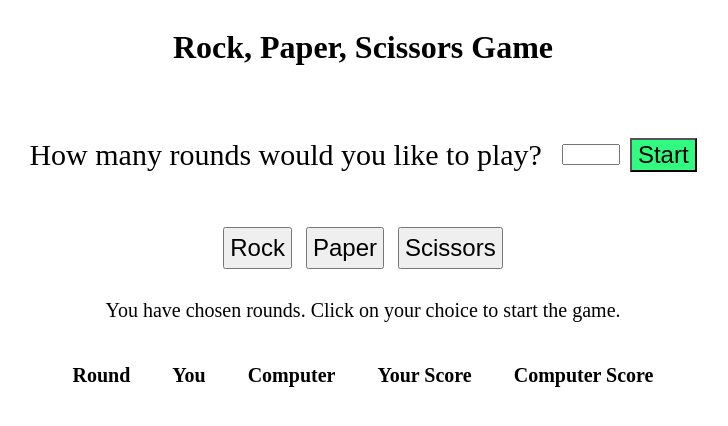
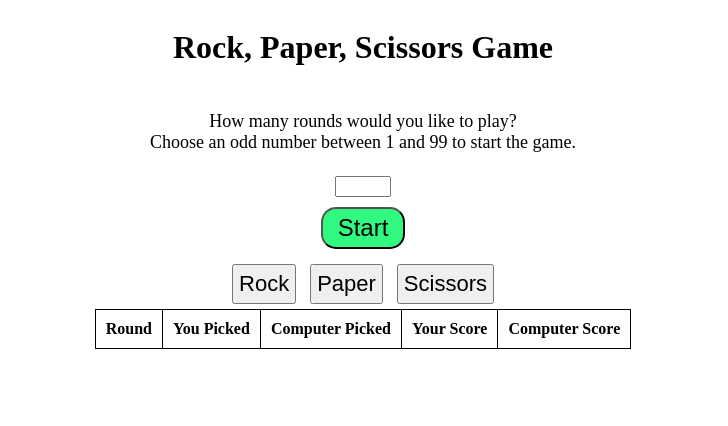
Before and after one commit to Git-Will-Hunting/RPS-game, a plain HTML site: page index.html in a window 1280 px wide. Both pictures are taken after a click on the button "Start". Shown: the whole page, without its empty margins (277-1005 px from the left). Drawn offline with Linux system fonts and the light colour scheme.

Commit message:
Cleaned error messages and logging

```diff
--- a/RPS.js
+++ b/RPS.js
@@ -4,7 +4,7 @@ const options = document.querySelectorAll('.options > button');
 const startBtn = document.querySelector('.start');
 const roundsEntry = document.querySelector('.rounds > input');
 const scoresTable = document.querySelector('.scores');
-const msgText = document.querySelector('.message > p');
+const msgText = document.querySelector('.message');
 
 // set required variables
 let roundsPlayed = 0;
@@ -34,9 +34,12 @@ function getComputerChoice() {
 function updateTable() {
     scores.push([roundsPlayed, userChoice, computerChoice, userScore, computerScore]);
     scoresTable.innerHTML = '';
-    scoresTable.innerHTML = '<tr><th>Round</th><th>You</th><th>Computer</th><th>Your Score</th><th>Computer Score</th></tr>';
+    scoresTable.innerHTML = `<tr><th>Round</th><th>You Picked</th><th>Computer Picked</th>
+    <th>Your Score</th><th>Computer Score</th></tr>`;
     for (let i = 0; i < scores.length; i++) {
-        scoresTable.innerHTML += '<tr><td>' + scores[i][0] + '</td><td>' + scores[i][1] + '</td><td>' + scores[i][2] + '</td><td>' + scores[i][3] + '</td><td>' + scores[i][4] + '</td></tr>';
+        scoresTable.innerHTML += '<tr><td>' + scores[i][0] + '</td><td>' + scores[i][1] +
+        '</td><td>' + scores[i][2] + '</td><td>' + scores[i][3] + '</td><td>' + scores[i][4] +
+        '</td></tr>';
     }
 }
 
@@ -49,10 +52,9 @@ function roundMessage(msg) {
 function playRound(e, computerChoice) {
     userChoice = this.name;
     computerChoice = getComputerChoice();
-    console.log('Computer threw: ' + computerChoice);
-    console.log('You threw: ' + userChoice);
     if (userChoice === computerChoice) {
-        roundMessage('The round is a tie! Play again.');
+        roundMessage(`The round is a tie! <br>
+        Pick again.`);
         return;
     }
     if (userChoice === 'rock') {
@@ -93,10 +95,13 @@ function playRound(e, computerChoice) {
     }
     updateTable();
     if (roundsPlayed === rounds){
+        options.forEach(button => button.removeEventListener('click', playRound));
         if (userScore > computerScore) {
-            roundMessage('You won the game!');
+            roundMessage(`You won the game! ${userScore} to ${computerScore}
+            <br> Click on 'Start' to play again!`);
         } else if (userScore < computerScore) {
-            roundMessage('Computer won the game!');
+            roundMessage(`Computer won the game! ${computerScore} to ${userScore}
+            <br> Click on 'Start' to play again!`);
         } else {
             roundMessage('The game is a tie!');
         }
@@ -106,38 +111,44 @@ function playRound(e, computerChoice) {
 // decide number of rounds
 function getRounds() {
     rounds = roundsEntry.value;
-    if (rounds === null) {
-        console.log('Error! user cancelled input.');
+    if (rounds === '') {
+        console.error(`Error! user entered nothing: ${rounds}`);
         alert('Error! Please enter an odd number between 1 and 9.');
-
+        return;
     }
     if (isNaN(rounds)) {
-        console.log(rounds);
-        console.log('Error! user entered a non-number.');
+        console.error(`Error! user entered a non-number: ${rounds}`);
         alert('Error! Please enter an odd number between 1 and 9.');
-
+        return;
     }
     if (rounds % 2 === 0) {
-        console.log(rounds);
-        console.log('Error! user entered an even number.');
+        console.error(`Error! user entered an even number. ${rounds}`);
         alert('Error! Please enter an odd number between 1 and 9.');
-
+        return;
     } else {
         rounds = parseInt(rounds);
         console.log('Number of rounds chosen: ' + rounds);
     }
-    roundMessage('You have chosen ' + rounds + ' rounds. Click on your choice to start the game.');
+    roundMessage(`You have chosen ${rounds} round(s). <br>
+    Click on your choice to start the game.`);
     return rounds;
 }
 
 // define game function
 function newGame() {
+    options.forEach(button => button.removeEventListener('click', playRound));
+    roundMessage(`How many rounds would you like to play?
+    <br>Choose an odd number between 1 and 99 to start the game.`);
     userScore = 0;
     computerScore = 0;
     roundsPlayed = 0;
     rounds = getRounds();
+    roundsEntry.value = '';
+    if(rounds > 0) {
+        options.forEach(button => button.addEventListener('click', playRound));
+    }
     scores.length = 0;
-    scoresTable.innerHTML = '<tr><th>Round</th><th>You</th><th>Computer</th><th>Your Score</th><th>Computer Score</th></tr>';
+    scoresTable.innerHTML = '<tr><th>Round</th><th>You Picked</th><th>Computer Picked</th><th>Your Score</th><th>Computer Score</th></tr>';
     console.log('New game started!');
 }
 
@@ -145,5 +156,4 @@ function newGame() {
 // playGame();
 
 // link buttons to functions
-options.forEach(button => button.addEventListener('click', playRound));
 startBtn.addEventListener('click', newGame);
--- a/index.html
+++ b/index.html
@@ -11,20 +11,22 @@
 </head>
 <body>
     <div class="rounds">
-        <p>How many rounds would you like to play?</p>
-        <input><button class="start">Start</button>
+        <p class="message">How many rounds would you like to play?
+        <br>Choose an odd number between 1 and 99 to start the game.
+        </p>
+        <input type="number" name="rounds" min="1" max="99" step="2">
+        <button class="start">Start</button>
     </div>
+
     <div class="options">
         <button name="rock">Rock</button>
         <button name="paper">Paper</button>
         <button name="scissors">Scissors</button>
     </div>
-    <div class="message">
-        <p>Let's play!</p>
-    <div>
+    <div class="table-container">
         <table class="scores">
             <tr>
-                <th>Round</th><th>You</th><th>Computer</th><th>Your Score</th><th>Computer Score</th>
+                <th>Round</th><th>You Picked</th><th>Computer Picked</th><th>Your Score</th><th>Computer Score</th>
             </tr>
         </table>
     </div>
--- a/style.css
+++ b/style.css
@@ -7,35 +7,49 @@ body {
 
 .rounds {
     display: flex;
-    margin: 20px;
-    font-size: 30px;
+    font-size: 24px;
     justify-content: center;
     align-items: center;
+    flex-direction: column;
 }
 .rounds input {
     max-width: 50px;
-    margin-left: 20px;
-    margin-right: 10px;
 }
 .rounds button {
     font-size: 24px;
     background-color: #31fa81;
+    margin: 10px;
+    padding: 5px 15px;
+    border-radius: 15px;
 }
 
 .options > button {
-    font-size: 24px;
+    font-size: 22px;
     padding: 5px;
     margin: 5px;
 }
-.scores {
-    text-align: center;
-    font-size: 20px;
-}
-.scores tr th {
-    padding: 20px;
-}
+.table-container {
+    display: flex;
+    flex-wrap: wrap;
+    overflow-x: auto; /* Add horizontal scrolling if needed */
+  }
+
+  table {
+    width: 100%;
+    border-collapse: collapse;
+  }
+
+  th,
+  td {
+    padding: 10px;
+    border: 1px solid black;
+  }
+
 .message {
-    font-size: 20px;
+    display: flex;
+    justify-content: center;
+    align-items: center;
+    font-size: 18px;
     padding: 5px;
     text-align: center;
 }
```
